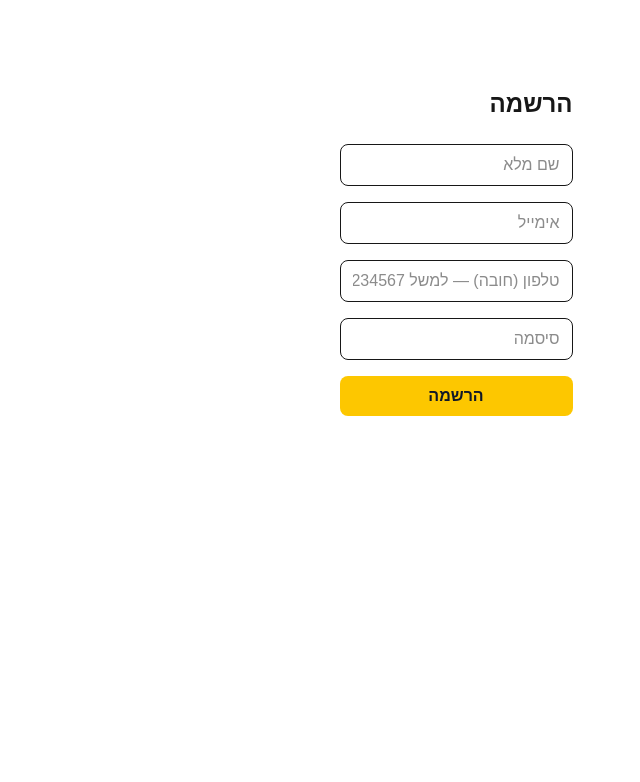
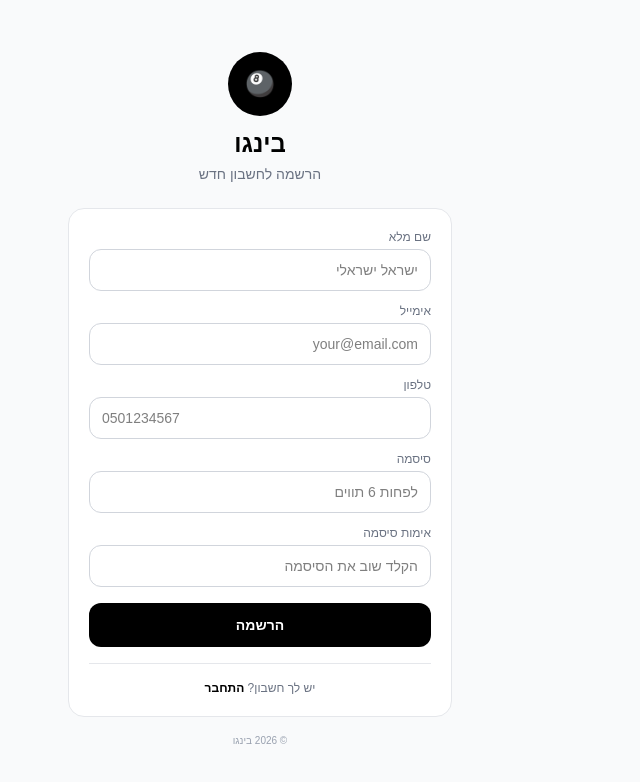
Before and after one commit to avivis12/bingo-app, a Next.js app: page /register in a window 1280 px wide. Shown: the top 782 px of the page, without its empty margins (464-1104 px from the left). Built offline with nearby package versions, Linux system fonts and the light colour scheme; no server answers.

Commit message:
Sort ticket numbers ascending + redesign login/register with password confirmation

```diff
--- a/src/app/login/page.tsx
+++ b/src/app/login/page.tsx
@@ -3,6 +3,7 @@
 import { useState } from "react";
 import { signIn } from "next-auth/react";
 import { useRouter } from "next/navigation";
+import Link from "next/link";
 
 export default function LoginPage() {
   const router = useRouter();
@@ -10,15 +11,17 @@ export default function LoginPage() {
   const [password, setPassword] = useState("");
   const [remember, setRemember] = useState(true);
   const [error, setError] = useState<string | null>(null);
+  const [loading, setLoading] = useState(false);
 
   async function handleSubmit(e: React.FormEvent) {
     e.preventDefault();
     setError(null);
+    setLoading(true);
+    try {
       const res = await signIn("credentials", {
         email,
         password,
         redirect: false,
-      // "זכור אותי" — ניתן לממש הבדלי משך session ב-callbacks.jwt לפי דגל זה.
         remember: remember ? "1" : "0",
       });
       if (res?.error) {
@@ -27,43 +30,98 @@ export default function LoginPage() {
       }
       router.push("/");
       router.refresh();
+    } finally {
+      setLoading(false);
+    }
   }
 
   return (
-    <div dir="rtl" className="max-w-sm mx-auto mt-16 p-6">
-      <h1 className="text-2xl font-bold mb-6">התחברות</h1>
+    <div dir="rtl" className="min-h-screen bg-gray-50 flex items-center justify-center p-4">
+      <div className="w-full max-w-sm">
+        {/* לוגו + כותרת */}
+        <div className="text-center mb-6">
+          <div className="inline-flex items-center justify-center w-16 h-16 rounded-full bg-black text-white text-2xl mb-3">
+            🎱
+          </div>
+          <h1 className="text-2xl font-bold text-black">בינגו</h1>
+          <p className="text-sm text-gray-500 mt-1">התחברות לחשבון</p>
+        </div>
 
-      <form onSubmit={handleSubmit} className="flex flex-col gap-4">
+        {/* כרטיס */}
+        <div className="bg-white border border-gray-200 rounded-2xl p-5">
+          <form onSubmit={handleSubmit} className="flex flex-col gap-3">
+            <div>
+              <label className="block text-xs text-gray-500 mb-1">אימייל</label>
               <input
-          className="border rounded-lg px-3 py-2"
-          placeholder="אימייל"
+                className="w-full border border-gray-300 rounded-xl px-3 py-2.5 text-sm text-black focus:outline-none focus:border-black transition-colors"
+                placeholder="your@email.com"
                 type="email"
                 value={email}
                 onChange={(e) => setEmail(e.target.value)}
                 required
+                autoComplete="email"
               />
+            </div>
+
+            <div>
+              <label className="block text-xs text-gray-500 mb-1">סיסמה</label>
               <input
-          className="border rounded-lg px-3 py-2"
-          placeholder="סיסמה"
+                className="w-full border border-gray-300 rounded-xl px-3 py-2.5 text-sm text-black focus:outline-none focus:border-black transition-colors"
+                placeholder="••••••••"
                 type="password"
                 value={password}
                 onChange={(e) => setPassword(e.target.value)}
                 required
+                autoComplete="current-password"
               />
-        <label className="flex items-center gap-2 text-sm">
-          <input type="checkbox" checked={remember} onChange={(e) => setRemember(e.target.checked)} />
+            </div>
+
+            <label className="flex items-center gap-2 text-sm text-gray-600 cursor-pointer select-none">
+              <input
+                type="checkbox"
+                checked={remember}
+                onChange={(e) => setRemember(e.target.checked)}
+                className="w-4 h-4"
+              />
               זכור אותי
             </label>
-        {error && <p className="text-red-500 text-sm">{error}</p>}
-        <button type="submit" className="bg-yellow-400 text-gray-900 font-bold rounded-lg py-2">
-          התחבר
+
+            {error && (
+              <div className="bg-red-50 border border-red-200 text-red-700 text-xs rounded-xl px-3 py-2 text-center">
+                {error}
+              </div>
+            )}
+
+            <button
+              type="submit"
+              disabled={loading}
+              className="w-full bg-black text-white font-bold rounded-xl py-3 text-sm hover:bg-gray-800 disabled:opacity-50 transition-colors mt-1"
+            >
+              {loading ? "מתחבר..." : "התחבר"}
             </button>
           </form>
 
-      <div className="mt-4 text-sm text-center">
-        <a href="/forgot-password" className="text-blue-500 underline">
+          {/* קישורים */}
+          <div className="mt-4 pt-4 border-t border-gray-200 flex flex-col gap-2 text-center text-xs">
+            <Link
+              href="/forgot-password"
+              className="text-gray-500 hover:text-black transition-colors"
+            >
               שכחתי סיסמה
-        </a>
+            </Link>
+            <Link
+              href="/register"
+              className="text-gray-500 hover:text-black transition-colors"
+            >
+              אין לך חשבון? <span className="font-bold text-black">הירשם</span>
+            </Link>
+          </div>
+        </div>
+
+        {/* פוטר */}
+        <p className="text-center text-[10px] text-gray-400 mt-4">
+          © {new Date().getFullYear()} בינגו
+        </p>
       </div>
     </div>
   );
--- a/src/app/register/page.tsx
+++ b/src/app/register/page.tsx
@@ -2,22 +2,54 @@
 
 import { useState } from "react";
 import { useRouter } from "next/navigation";
+import Link from "next/link";
 
 export default function RegisterPage() {
   const router = useRouter();
-  const [form, setForm] = useState({ name: "", email: "", phone: "", password: "" });
+  const [form, setForm] = useState({
+    name: "",
+    email: "",
+    phone: "",
+    password: "",
+    confirmPassword: "",
+  });
   const [error, setError] = useState<string | null>(null);
   const [loading, setLoading] = useState(false);
 
   async function handleSubmit(e: React.FormEvent) {
     e.preventDefault();
     setError(null);
+
+    // 🔒 בדיקת אימות סיסמה
+    if (form.password !== form.confirmPassword) {
+      setError("הסיסמאות אינן תואמות");
+      return;
+    }
+
+    // בדיקת אורך סיסמה
+    if (form.password.length < 6) {
+      setError("הסיסמה חייבת להכיל לפחות 6 תווים");
+      return;
+    }
+
+    // בדיקת טלפון (ספרות בלבד)
+    const phoneDigits = form.phone.replace(/\D/g, "");
+    if (phoneDigits.length < 9 || phoneDigits.length > 10) {
+      setError("מספר הטלפון חייב להכיל 9-10 ספרות");
+      return;
+    }
+
     setLoading(true);
     try {
       const res = await fetch("/api/signup", {
         method: "POST",
         headers: { "Content-Type": "application/json" },
-        body: JSON.stringify(form),
+        body: JSON.stringify({
+          name: form.name,
+          email: form.email,
+          phone: form.phone,
+          password: form.password,
+        }),
       });
       const data = await res.json();
       if (!res.ok) {
@@ -30,49 +62,126 @@ export default function RegisterPage() {
     }
   }
 
+  const passwordsMatch =
+    form.confirmPassword.length === 0 || form.password === form.confirmPassword;
+
   return (
-    <div dir="rtl" className="max-w-sm mx-auto mt-16 p-6">
-      <h1 className="text-2xl font-bold mb-6">הרשמה</h1>
-      <form onSubmit={handleSubmit} className="flex flex-col gap-4">
+    <div dir="rtl" className="min-h-screen bg-gray-50 flex items-center justify-center p-4">
+      <div className="w-full max-w-sm">
+        {/* לוגו + כותרת */}
+        <div className="text-center mb-6">
+          <div className="inline-flex items-center justify-center w-16 h-16 rounded-full bg-black text-white text-2xl mb-3">
+            🎱
+          </div>
+          <h1 className="text-2xl font-bold text-black">בינגו</h1>
+          <p className="text-sm text-gray-500 mt-1">הרשמה לחשבון חדש</p>
+        </div>
+
+        {/* כרטיס */}
+        <div className="bg-white border border-gray-200 rounded-2xl p-5">
+          <form onSubmit={handleSubmit} className="flex flex-col gap-3">
+            <div>
+              <label className="block text-xs text-gray-500 mb-1">שם מלא</label>
               <input
-          className="border rounded-lg px-3 py-2"
-          placeholder="שם מלא"
+                className="w-full border border-gray-300 rounded-xl px-3 py-2.5 text-sm text-black focus:outline-none focus:border-black transition-colors"
+                placeholder="ישראל ישראלי"
                 value={form.name}
                 onChange={(e) => setForm({ ...form, name: e.target.value })}
                 required
+                autoComplete="name"
               />
+            </div>
+
+            <div>
+              <label className="block text-xs text-gray-500 mb-1">אימייל</label>
               <input
-          className="border rounded-lg px-3 py-2"
-          placeholder="אימייל"
+                className="w-full border border-gray-300 rounded-xl px-3 py-2.5 text-sm text-black focus:outline-none focus:border-black transition-colors"
+                placeholder="your@email.com"
                 type="email"
                 value={form.email}
                 onChange={(e) => setForm({ ...form, email: e.target.value })}
                 required
+                autoComplete="email"
               />
+            </div>
+
+            <div>
+              <label className="block text-xs text-gray-500 mb-1">טלפון</label>
               <input
-          className="border rounded-lg px-3 py-2"
-          placeholder="טלפון (חובה) — למשל 0501234567"
+                className="w-full border border-gray-300 rounded-xl px-3 py-2.5 text-sm text-black focus:outline-none focus:border-black transition-colors"
+                placeholder="0501234567"
+                type="tel"
                 value={form.phone}
                 onChange={(e) => setForm({ ...form, phone: e.target.value })}
                 required
+                autoComplete="tel"
               />
+            </div>
+
+            <div>
+              <label className="block text-xs text-gray-500 mb-1">סיסמה</label>
               <input
-          className="border rounded-lg px-3 py-2"
-          placeholder="סיסמה"
+                className="w-full border border-gray-300 rounded-xl px-3 py-2.5 text-sm text-black focus:outline-none focus:border-black transition-colors"
+                placeholder="לפחות 6 תווים"
                 type="password"
                 value={form.password}
                 onChange={(e) => setForm({ ...form, password: e.target.value })}
                 required
+                autoComplete="new-password"
               />
-        {error && <p className="text-red-500 text-sm">{error}</p>}
+            </div>
+
+            <div>
+              <label className="block text-xs text-gray-500 mb-1">אימות סיסמה</label>
+              <input
+                className={`w-full border rounded-xl px-3 py-2.5 text-sm text-black focus:outline-none transition-colors ${
+                  passwordsMatch
+                    ? "border-gray-300 focus:border-black"
+                    : "border-red-400 focus:border-red-500 bg-red-50"
+                }`}
+                placeholder="הקלד שוב את הסיסמה"
+                type="password"
+                value={form.confirmPassword}
+                onChange={(e) => setForm({ ...form, confirmPassword: e.target.value })}
+                required
+                autoComplete="new-password"
+              />
+              {!passwordsMatch && (
+                <p className="text-red-600 text-[10px] mt-1">הסיסמאות אינן תואמות</p>
+              )}
+            </div>
+
+            {error && (
+              <div className="bg-red-50 border border-red-200 text-red-700 text-xs rounded-xl px-3 py-2 text-center">
+                {error}
+              </div>
+            )}
+
             <button
               type="submit"
-          disabled={loading}
-          className="bg-yellow-400 text-gray-900 font-bold rounded-lg py-2 disabled:opacity-50"
+              disabled={loading || !passwordsMatch}
+              className="w-full bg-black text-white font-bold rounded-xl py-3 text-sm hover:bg-gray-800 disabled:opacity-50 transition-colors mt-1"
             >
               {loading ? "נרשם..." : "הרשמה"}
             </button>
           </form>
+
+          {/* קישור */}
+          <div className="mt-4 pt-4 border-t border-gray-200 text-center text-xs">
+            <Link
+              href="/login"
+              className="text-gray-500 hover:text-black transition-colors"
+            >
+              יש לך חשבון? <span className="font-bold text-black">התחבר</span>
+            </Link>
+          </div>
+        </div>
+
+        {/* פוטר */}
+        <p className="text-center text-[10px] text-gray-400 mt-4">
+          © {new Date().getFullYear()} בינגו
+        </p>
+      </div>
     </div>
   );
 }
```
Also changed, not shown: src/lib/tickets.ts (+7 -1 lines). Lines whose indentation alone changed are shown as unchanged.
